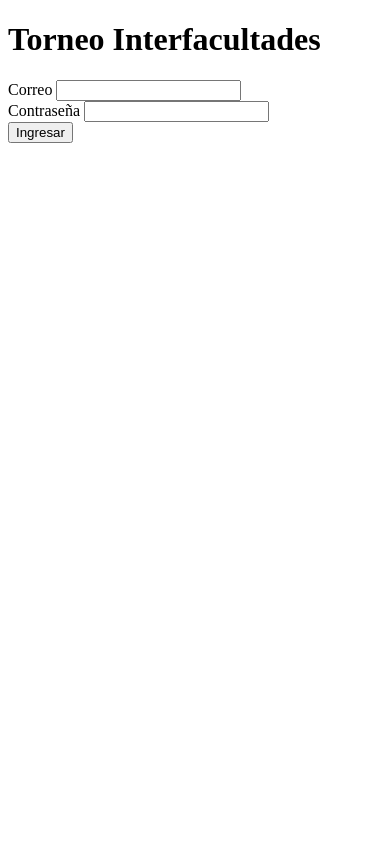
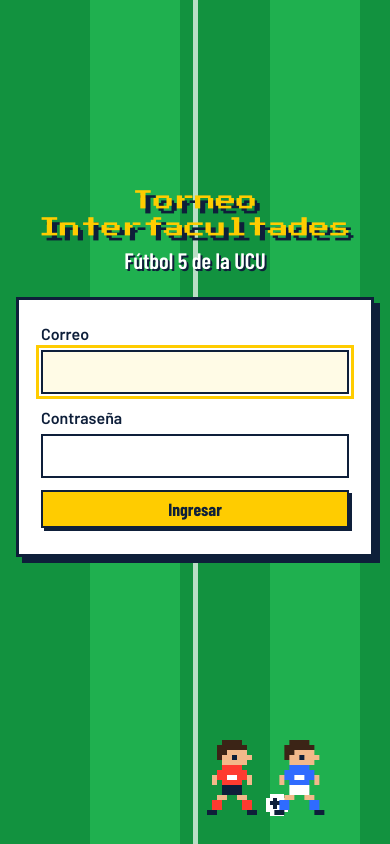
Before and after one commit to ian-delima/obligatorio-bd-2026, a Flask app: page /login in a window 390 px wide. Run offline with Flask 3, Linux system fonts and the light colour scheme.

Commit message:
Frontend: plantilla base, inicio con fichas y login con tematica de cancha (11.2, 11.3 y 11.12)

```diff
--- a/backend/app.py
+++ b/backend/app.py
@@ -115,10 +115,7 @@ def validar_textos_jugador(datos):
 @app.route("/")
 @requiere_rol("administrador", "planillero")
 def inicio():
-    return (
-        f"Hola {session['correo']}, entraste como {session['rol']}. "
-        "<a href='/logout'>Salir</a>"
-    )
+    return render_template("inicio.html")
 
 
 @app.route("/login", methods=["GET", "POST"])
--- /dev/null
+++ b/backend/static/estilos.css
@@ -0,0 +1,271 @@
+:root {
+    --cesped: #12923f;
+    --cesped-claro: #1fb04f;
+    --tablero: #0e1f3a;
+    --cal: #ffffff;
+    --fondo: #eef4ea;
+    --linea: #cddbc8;
+    --amarilla: #ffcc00;
+    --roja: #ff3b30;
+    --azul: #2f6bff;
+    --pixel: 'Press Start 2P', monospace;
+    --titulos: 'Barlow Condensed', 'Arial Narrow', sans-serif;
+    --texto: 'Barlow', system-ui, sans-serif;
+}
+
+* { box-sizing: border-box; }
+
+body {
+    margin: 0;
+    background: var(--fondo);
+    color: var(--tablero);
+    font: 400 1rem/1.5 var(--texto);
+}
+
+h1 {
+    font: 400 1.5rem/1.4 var(--pixel);
+    margin: 8px 0 16px;
+}
+h2 { font: 700 1.7rem/1.2 var(--titulos); margin: 28px 0 10px; }
+a { color: var(--cesped); font-weight: 600; }
+
+:focus-visible { outline: 3px solid var(--amarilla); outline-offset: 2px; }
+
+.pixel { display: inline-block; image-rendering: pixelated; }
+.pixel svg { display: block; width: 100%; height: 100%; }
+
+/* Barra superior: césped a franjas con línea de cal */
+.barra {
+    display: flex;
+    flex-wrap: wrap;
+    align-items: center;
+    gap: 10px 28px;
+    padding: 18px 32px;
+    background: repeating-linear-gradient(90deg, var(--cesped) 0 64px, var(--cesped-claro) 64px 128px);
+    border-bottom: 4px solid var(--cal);
+    box-shadow: 0 4px 0 var(--tablero);
+    font: 600 1.4rem var(--titulos);
+}
+.barra a { color: var(--cal); text-decoration: none; }
+.barra .marca {
+    display: flex;
+    align-items: center;
+    gap: 10px;
+    font: 400 .95rem var(--pixel);
+    color: var(--amarilla);
+    text-shadow: 2px 2px 0 var(--tablero);
+}
+.barra .marca .pixel { width: 26px; height: 26px; }
+.barra .secciones { display: flex; flex-wrap: wrap; gap: 4px 20px; }
+.barra .secciones a { padding: 2px 0; border-bottom: 3px solid transparent; text-shadow: 1px 1px 0 rgba(14, 31, 58, .5); }
+.barra .secciones a:hover { border-bottom-color: var(--cal); }
+.barra .secciones a.activo { border-bottom-color: var(--amarilla); color: var(--amarilla); }
+.barra .usuario { margin-left: auto; display: flex; align-items: center; gap: 14px; font: 500 1.05rem var(--texto); color: #e4f5e8; }
+.barra .usuario a { background: var(--tablero); padding: 6px 14px; font-weight: 600; box-shadow: 3px 3px 0 rgba(14, 31, 58, .35); }
+
+main { max-width: 1180px; margin: 0 auto; padding: 36px 40px; }
+
+/* Inicio: una ficha por sección */
+.bajada-inicio { margin: -6px 0 24px; font: 600 1.4rem var(--titulos); }
+.fichas { display: grid; grid-template-columns: repeat(auto-fill, minmax(250px, 1fr)); gap: 22px; }
+.ficha {
+    display: grid;
+    gap: 2px;
+    padding: 0 0 18px;
+    background: white;
+    border: 3px solid var(--tablero);
+    box-shadow: 6px 6px 0 var(--tablero);
+    color: var(--tablero);
+    text-decoration: none;
+}
+.ficha:hover { transform: translate(-2px, -2px); box-shadow: 8px 8px 0 var(--tablero); }
+.ficha:active { transform: translate(4px, 4px); box-shadow: 2px 2px 0 var(--tablero); }
+.ficha-dibujo {
+    display: flex;
+    justify-content: center;
+    align-items: flex-end;
+    gap: 10px;
+    height: 110px;
+    padding-bottom: 16px;
+    margin-bottom: 12px;
+    background: repeating-linear-gradient(90deg, var(--cesped) 0 32px, var(--cesped-claro) 32px 64px);
+    border-bottom: 3px solid var(--tablero);
+}
+.ficha-dibujo .pixel { width: 54px; height: 54px; }
+.ficha-dibujo .pixel.jugador { width: 48px; height: 64px; }
+.ficha-nombre { padding: 0 18px; font: 700 1.6rem/1.1 var(--titulos); }
+.ficha-detalle { padding: 0 18px; color: #3b4a5e; }
+.ficha:hover .ficha-nombre { color: var(--cesped); }
+
+/* Tablas: encabezado de tablero con borde amarillo */
+table { width: 100%; border-collapse: collapse; background: white; margin: 12px 0 28px; border: 2px solid var(--tablero); }
+th {
+    background: var(--tablero);
+    color: var(--cal);
+    font: 600 1.1rem var(--titulos);
+    text-align: left;
+    padding: 9px 10px;
+    border-bottom: 4px solid var(--amarilla);
+}
+td { padding: 8px 10px; border-bottom: 1px solid var(--linea); }
+tr:nth-child(odd) td { background: #f6faf4; }
+tr:hover td { background: #fff7cc; }
+
+/* Formularios y botones con sombra dura de maquinita */
+.formulario {
+    display: grid;
+    gap: 12px;
+    max-width: 420px;
+    background: white;
+    padding: 22px;
+    border: 3px solid var(--tablero);
+    box-shadow: 6px 6px 0 var(--tablero);
+}
+.formulario label { display: grid; gap: 4px; font-weight: 600; }
+
+input, select {
+    font: inherit;
+    padding: 8px 10px;
+    border: 2px solid var(--tablero);
+    background: white;
+}
+input:focus, select:focus { background: #fffbe6; }
+
+button {
+    font: 700 1.1rem var(--titulos);
+    padding: 6px 14px;
+    margin: 0 8px 4px 0;
+    cursor: pointer;
+    color: var(--tablero);
+    background: white;
+    border: 2px solid var(--tablero);
+    box-shadow: 3px 3px 0 var(--tablero);
+}
+button:hover { background: #fff7cc; }
+button:active { transform: translate(3px, 3px); box-shadow: none; }
+button.principal { background: var(--amarilla); }
+button.principal:hover { background: #ffd83d; }
+button.peligro { color: var(--cal); background: var(--roja); }
+.formulario button { margin-right: 0; }
+
+/* Mensajes con forma de tarjeta */
+.error, .ok {
+    display: flex;
+    align-items: center;
+    gap: 12px;
+    padding: 10px 14px;
+    margin: 0 0 18px;
+    background: white;
+    border: 2px solid var(--tablero);
+    font-weight: 500;
+}
+.error::before, .ok::before {
+    content: '';
+    flex: none;
+    width: 14px;
+    height: 20px;
+    border: 2px solid var(--tablero);
+    transform: rotate(-10deg);
+}
+.error::before { background: var(--roja); }
+.ok::before { background: var(--cesped-claro); }
+#mensaje:empty { display: none; }
+
+/* Pantalla de ingreso: la cancha entera */
+body.cancha {
+    min-height: 100vh;
+    background: repeating-linear-gradient(90deg, var(--cesped) 0 90px, var(--cesped-claro) 90px 180px);
+    overflow: hidden;
+}
+body.cancha::before, body.cancha::after {
+    content: '';
+    position: fixed;
+    pointer-events: none;
+    border: 5px solid rgba(255, 255, 255, .7);
+}
+body.cancha::before { top: 0; bottom: 0; left: 50%; width: 0; border-width: 0 0 0 5px; margin-left: -2px; }
+body.cancha::after { top: 50%; left: 50%; width: 360px; height: 360px; border-radius: 50%; transform: translate(-50%, -50%); }
+
+.ingreso {
+    position: relative;
+    z-index: 1;
+    min-height: calc(100vh - 140px);
+    display: grid;
+    place-content: center;
+    justify-items: center;
+    gap: 6px;
+}
+.ingreso h1 {
+    margin: 0;
+    text-align: center;
+    font-size: clamp(1.3rem, 4.6vw, 3.2rem);
+    line-height: 1.3;
+    color: var(--amarilla);
+    text-shadow: 5px 5px 0 var(--tablero);
+}
+.ingreso .bajada { margin: 0 0 18px; font: 600 1.4rem var(--titulos); color: var(--cal); text-shadow: 2px 2px 0 var(--tablero); }
+.ingreso .formulario { width: min(380px, calc(100vw - 32px)); }
+
+/* Jugadores corriendo por la parte de abajo de la cancha */
+.escena { position: fixed; left: 0; right: 0; bottom: 24px; height: 80px; pointer-events: none; }
+.corredor { position: absolute; bottom: 0; left: 0; display: flex; align-items: flex-end; gap: 4px; animation: cruzar 11s linear infinite; }
+.corredor .pixel { width: 60px; height: 80px; }
+.corredor .pelota { width: 22px; height: 22px; animation: rebote .36s steps(2) infinite; }
+.corredor.azul { animation-delay: -1.3s; }
+
+.cuadro1 { animation: pasoA .36s linear infinite; }
+.cuadro2 { animation: pasoB .36s linear infinite; }
+
+/* Jugador quieto: siempre con las piernas juntas */
+.quieto .cuadro1 { animation: none; opacity: 0; }
+.quieto .cuadro2 { animation: none; opacity: 1; }
+.espejo svg { transform: scaleX(-1); }
+
+/* El resto de los equipos: arqueros, un pase y un festejo */
+.extras { position: fixed; inset: 0; pointer-events: none; }
+.extras .pixel { width: 48px; height: 64px; }
+.extras .pelota { width: 16px; height: 16px; }
+
+.arquero { position: absolute; top: 50%; margin-top: -32px; animation: atajar 2.6s ease-in-out infinite alternate; }
+.arquero.izquierda { left: 2.5vw; }
+.arquero.derecha { right: 2.5vw; animation-delay: -1.3s; }
+
+.pase { position: absolute; top: 30%; left: 6vw; width: 230px; height: 64px; display: flex; justify-content: space-between; }
+.pase .pelota { position: absolute; left: 50px; bottom: 2px; animation: pasar 1.4s ease-in-out infinite alternate; }
+
+.festejo { position: absolute; top: 30%; right: 8vw; display: flex; gap: 40px; }
+.festejo .pixel { animation: saltar .5s ease-out infinite alternate; }
+.festejo .pixel:nth-child(2) { animation-delay: .25s; }
+
+@keyframes atajar { from { transform: translateY(-90px); } to { transform: translateY(90px); } }
+@keyframes pasar { from { transform: translateX(0); } to { transform: translateX(114px); } }
+@keyframes saltar { from { transform: translateY(0); } to { transform: translateY(-26px); } }
+@keyframes cruzar { from { transform: translateX(-140px); } to { transform: translateX(calc(100vw + 40px)); } }
+@keyframes pasoA { 0%, 50% { opacity: 1; } 50.1%, 100% { opacity: 0; } }
+@keyframes pasoB { 0%, 50% { opacity: 0; } 50.1%, 100% { opacity: 1; } }
+@keyframes rebote { 0% { transform: translateY(0); } 50% { transform: translateY(-8px); } }
+
+@media (prefers-reduced-motion: reduce) {
+    .corredor, .corredor .pelota, .cuadro1, .cuadro2,
+    .arquero, .pase .pelota, .festejo .pixel { animation: none; }
+    .cuadro2 { opacity: 0; }
+    .corredor.rojo { left: 15%; }
+    .corredor.azul { left: 8%; }
+}
+
+@media (max-width: 1500px) {
+    .barra .usuario span { display: none; }
+}
+
+@media (max-width: 900px) {
+    .extras { display: none; }
+}
+
+@media (max-width: 600px) {
+    .barra { padding: 12px 16px; font-size: 1.2rem; }
+    .barra .marca { font-size: .75rem; }
+    .barra .usuario { margin-left: 0; }
+    main { padding: 20px 16px; }
+    h1 { font-size: 1.15rem; }
+    body.cancha::after { width: 240px; height: 240px; }
+}
--- /dev/null
+++ b/backend/static/pixeles.js
@@ -0,0 +1,135 @@
+// Dibujos de pixel art: cada letra es un color y cada fila una línea de pixeles.
+const CUERPO = [
+    '....hhhh....',
+    '...hhhhhh...',
+    '...hhssss...',
+    '...hssksss..',
+    '....sssss...',
+    '....cccc....',
+    '...cccccc...',
+    '..sccwwccs..',
+    '..s.cccc.s..',
+    '....pppp....',
+    '....pppp....',
+];
+
+const PIERNAS = [
+    [
+        '...ss..ss...',
+        '..mm....mm..',
+        '..mm....mm..',
+        '.kk......kk.',
+    ],
+    [
+        '....ssss....',
+        '....mmmm....',
+        '....mmmm....',
+        '....kkkk....',
+    ],
+];
+
+const ICONOS = {
+    copa: [
+        'yyyyyyyy',
+        'yyyyyyyy',
+        '.yyyyyy.',
+        '..yyyy..',
+        '...yy...',
+        '...yy...',
+        '..yyyy..',
+        '.kkkkkk.',
+    ],
+    tarjetas: [
+        '...kkkkk',
+        '...kyyyk',
+        '.kkkkkyk',
+        '.krrrkyk',
+        '.krrrkkk',
+        '.krrrk..',
+        '.krrrk..',
+        '.kkkkk..',
+    ],
+    cancha: [
+        'wwwwwwwwwww',
+        'wggggwggggw',
+        'wwggwwwggww',
+        'wwggwgwggww',
+        'wwggwwwggww',
+        'wggggwggggw',
+        'wwwwwwwwwww',
+    ],
+    planilla: [
+        '..kkkk..',
+        'kkkwwkkk',
+        'kwwwwwwk',
+        'kwkkkkwk',
+        'kwwwwwwk',
+        'kwkkkkwk',
+        'kwwwwwwk',
+        'kwkkwwwk',
+        'kwwwwwwk',
+        'kkkkkkkk',
+    ],
+    barras: [
+        '......y.',
+        '......y.',
+        '...r..y.',
+        '...r..y.',
+        'w..r..y.',
+        'w..r..y.',
+        'w..r..y.',
+        'kkkkkkkk',
+    ],
+    pelota: [
+        '.wwww.',
+        'wwkwww',
+        'wkkkww',
+        'wwkwkw',
+        'wwwwww',
+        '.wwww.',
+    ],
+};
+
+const EQUIPOS = {
+    rojo: {c: '#ff3b30', p: '#0e1f3a', m: '#ff3b30'},
+    azul: {c: '#2f6bff', p: '#ffffff', m: '#2f6bff'},
+    'arquero-rojo': {c: '#ffcc00', p: '#0e1f3a', m: '#ffcc00'},
+    'arquero-azul': {c: '#ff8a00', p: '#ffffff', m: '#ff8a00'},
+};
+
+const BASE = {h: '#3b2416', s: '#f2b98a', k: '#0e1f3a', w: '#ffffff', y: '#ffcc00', r: '#ff3b30', g: '#1fb04f'};
+
+// Convierte un dibujo en rectángulos SVG.
+function pixeles(filas, colores, desdeFila = 0) {
+    let svg = '';
+    filas.forEach((fila, y) => {
+        [...fila].forEach((letra, x) => {
+            if (colores[letra]) {
+                svg += `<rect x="${x}" y="${y + desdeFila}" width="1" height="1" fill="${colores[letra]}"/>`;
+            }
+        });
+    });
+    return svg;
+}
+
+// Arma un jugador con dos cuadros de animación (piernas abiertas y cerradas).
+function jugador(equipo) {
+    const colores = {...BASE, ...EQUIPOS[equipo]};
+    const cuerpo = pixeles(CUERPO, colores);
+    const cuadros = PIERNAS.map((p, i) =>
+        `<g class="cuadro${i + 1}">${pixeles(p, colores, CUERPO.length)}</g>`
+    ).join('');
+    return `<svg viewBox="0 0 12 16" shape-rendering="crispEdges" aria-hidden="true">${cuerpo}${cuadros}</svg>`;
+}
+
+// Dibuja un ícono fijo (copa, tarjetas, cancha, etc.).
+function icono(nombre) {
+    const filas = ICONOS[nombre];
+    return `<svg viewBox="0 0 ${filas[0].length} ${filas.length}" shape-rendering="crispEdges" aria-hidden="true">${pixeles(filas, BASE)}</svg>`;
+}
+
+// Reemplaza cada <span data-pixel="..."> por su dibujo: un jugador o un ícono.
+document.querySelectorAll('[data-pixel]').forEach(el => {
+    const tipo = el.dataset.pixel;
+    el.innerHTML = ICONOS[tipo] ? icono(tipo) : jugador(tipo);
+});
--- /dev/null
+++ b/backend/templates/base.html
@@ -0,0 +1,50 @@
+<!doctype html>
+<html lang="es">
+<head>
+    <meta charset="utf-8">
+    <meta name="viewport" content="width=device-width, initial-scale=1">
+    <title>{% block titulo %}Torneo Interfacultades{% endblock %}</title>
+    <link rel="preconnect" href="https://fonts.googleapis.com">
+    <link rel="preconnect" href="https://fonts.gstatic.com" crossorigin>
+    <link rel="stylesheet" href="https://fonts.googleapis.com/css2?family=Barlow+Condensed:wght@500;600;700&family=Barlow:wght@400;500;600&family=Press+Start+2P&display=swap">
+    <link rel="stylesheet" href="{{ url_for('static', filename='estilos.css') }}">
+</head>
+<body class="{% block clase_body %}{% endblock %}">
+    {% block nav %}
+    {% if session.rol %}
+    {% set secciones = [
+        ('/panel/jugadores', 'Jugadores'),
+        ('/panel/torneos', 'Torneos'),
+        ('/panel/equipos', 'Equipos'),
+        ('/panel/instalaciones', 'Complejos y canchas'),
+        ('/panel/partidos', 'Partidos'),
+        ('/panel/sanciones', 'Sanciones'),
+        ('/panel/reportes', 'Reportes'),
+    ] if session.rol == 'administrador' else [] %}
+    <nav class="barra">
+        <a href="/" class="marca"><span class="pixel" data-pixel="pelota"></span>Torneo Interfacultades</a>
+        {% if request.path != '/' %}
+        <div class="secciones">
+            {% for ruta, nombre in secciones + [('/panel/planillas', 'Planillas')] %}
+                <a href="{{ ruta }}" {% if request.path.startswith(ruta) %}class="activo"{% endif %}>{{ nombre }}</a>
+            {% endfor %}
+        </div>
+        {% endif %}
+        <div class="usuario">
+            <span>{{ session.correo }}</span>
+            <a href="/logout">Salir</a>
+        </div>
+    </nav>
+    {% endif %}
+    {% endblock %}
+
+    <main>
+        <div id="mensaje"></div>
+        {% block contenido %}{% endblock %}
+    </main>
+
+    <script src="{{ url_for('static', filename='app.js') }}"></script>
+    <script src="{{ url_for('static', filename='pixeles.js') }}"></script>
+    {% block scripts %}{% endblock %}
+</body>
+</html>
--- a/backend/templates/login.html
+++ b/backend/templates/login.html
@@ -1,26 +1,44 @@
-<!doctype html>
-<html lang="es">
-<head>
-    <meta charset="utf-8">
-    <title>Ingresar - Torneo Interfacultades</title>
-</head>
-<body>
-    <h1>Torneo Interfacultades</h1>
+{% extends 'base.html' %}
 
-    {% if error %}
-        <p style="color: red;">{{ error }}</p>
-    {% endif %}
+{% block titulo %}Ingresar - Torneo Interfacultades{% endblock %}
+{% block clase_body %}cancha{% endblock %}
+{% block nav %}{% endblock %}
 
-    <form method="post">
+{% block contenido %}
+<div class="ingreso">
+    <h1>Torneo<br>Interfacultades</h1>
+    <p class="bajada">Fútbol 5 de la UCU</p>
+
+    <form method="post" class="formulario">
+        {% if error %}
+            <p class="error">{{ error }}</p>
+        {% endif %}
         <label>Correo
-            <input type="email" name="correo" required>
+            <input type="email" name="correo" maxlength="100" required autofocus>
         </label>
-        <br>
         <label>Contraseña
             <input type="password" name="contrasena" required>
         </label>
-        <br>
-        <button type="submit">Ingresar</button>
+        <button type="submit" class="principal">Ingresar</button>
     </form>
-</body>
-</html>
+</div>
+
+<div class="escena" aria-hidden="true">
+    <div class="corredor rojo"><span class="pixel" data-pixel="rojo"></span><span class="pixel pelota" data-pixel="pelota"></span></div>
+    <div class="corredor azul"><span class="pixel" data-pixel="azul"></span></div>
+</div>
+
+<div class="extras" aria-hidden="true">
+    <div class="arquero izquierda"><span class="pixel" data-pixel="arquero-rojo"></span></div>
+    <div class="arquero derecha"><span class="pixel espejo" data-pixel="arquero-azul"></span></div>
+    <div class="pase">
+        <span class="pixel quieto" data-pixel="rojo"></span>
+        <span class="pixel pelota" data-pixel="pelota"></span>
+        <span class="pixel quieto espejo" data-pixel="rojo"></span>
+    </div>
+    <div class="festejo">
+        <span class="pixel quieto espejo" data-pixel="azul"></span>
+        <span class="pixel quieto espejo" data-pixel="azul"></span>
+    </div>
+</div>
+{% endblock %}
```
Also changed, not shown: backend/static/app.js (added, +71 -0 lines), backend/templates/inicio.html (added, +29 -0 lines).
